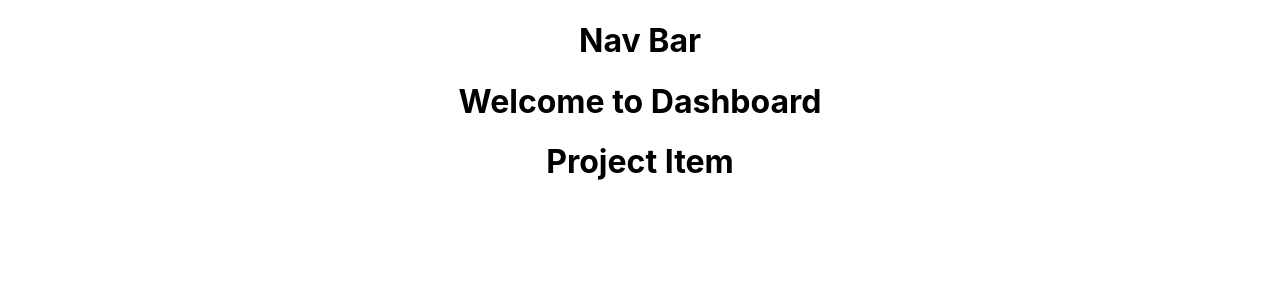
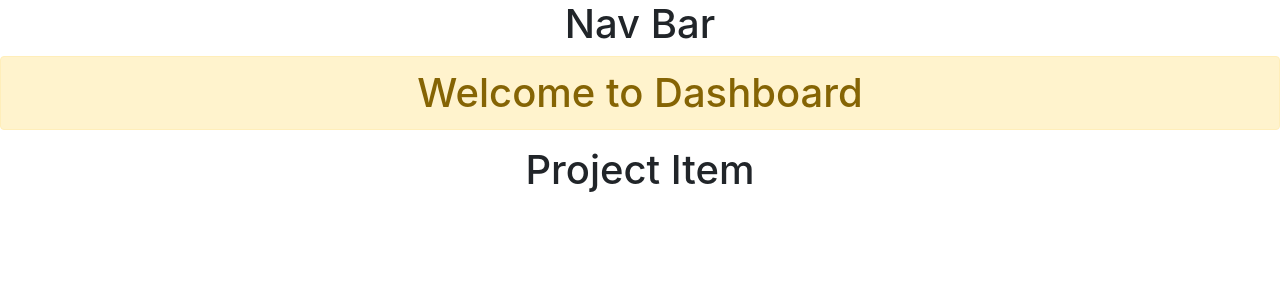
Before and after one commit to manasigore/PPMTool, a React (Create React App) app in the folder ppmtool-react-client/: page / in a window 1280 px wide. Shown: the top 300 px of the page. Built offline with nearby package versions, Linux system fonts and the light colour scheme.

Commit message:
added bootstrap to the project

```diff
--- a/ppmtool-react-client/package.json
+++ b/ppmtool-react-client/package.json
@@ -3,6 +3,7 @@
   "version": "0.1.0",
   "private": true,
   "dependencies": {
+    "bootstrap": "^4.3.1",
     "react": "^16.10.2",
     "react-dom": "^16.10.2",
     "react-scripts": "3.2.0"
--- a/ppmtool-react-client/src/App.js
+++ b/ppmtool-react-client/src/App.js
@@ -2,6 +2,7 @@ import React from 'react';
 import './App.css';
 import Dashboard from './components/Dashboard';
 import Header from './components/Layout/Header';
+import "bootstrap/dist/css/bootstrap.min.css";
 
 function App() {
   return (
--- a/ppmtool-react-client/src/components/Dashboard.js
+++ b/ppmtool-react-client/src/components/Dashboard.js
@@ -5,7 +5,7 @@ class Dashboard extends Component {
     render() {
         return (
             <div>
-                <h1>Welcome to Dashboard</h1>
+                <h1 className="alert alert-warning">Welcome to Dashboard</h1>
                 <ProjectItem />
             </div>
         );
```
Also changed, not shown: 1 other file (tests, documents, lock files or other folders).
